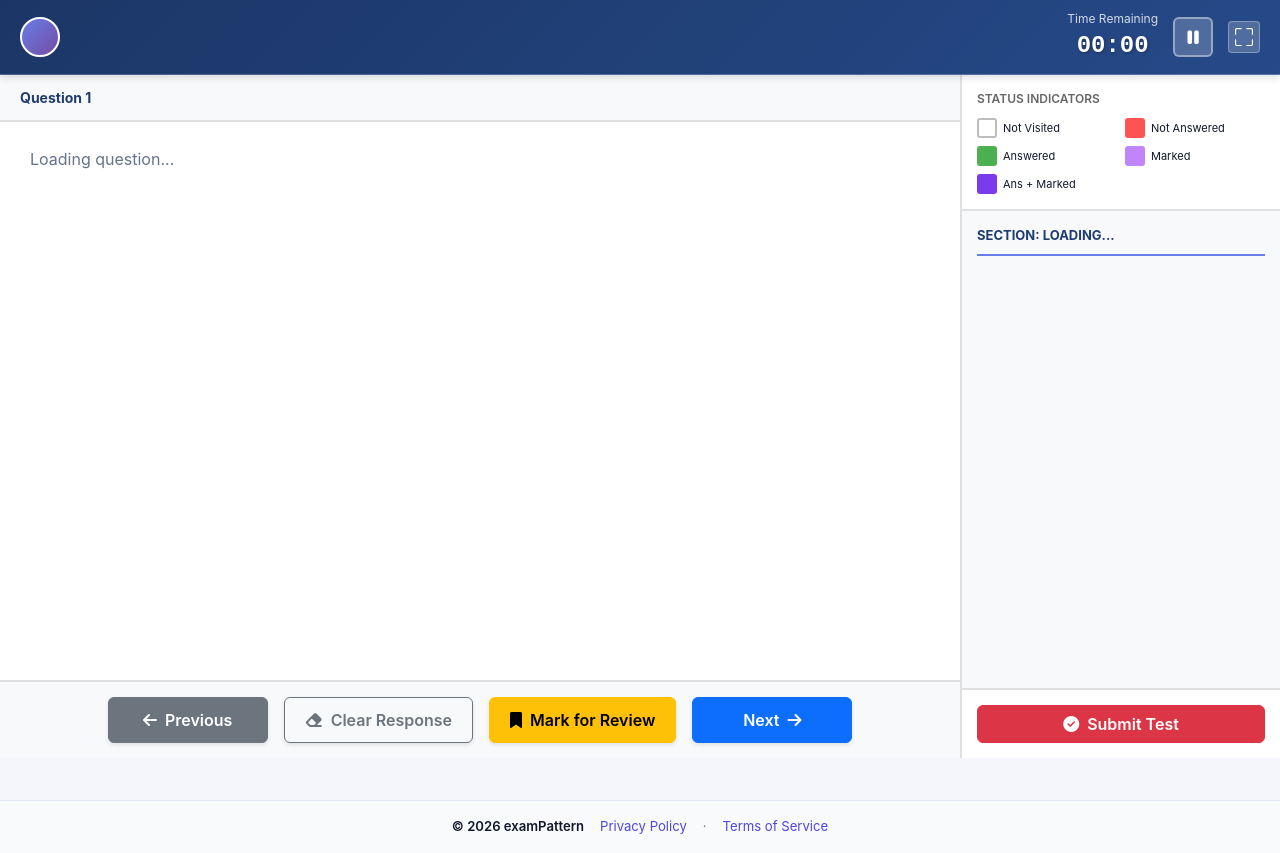
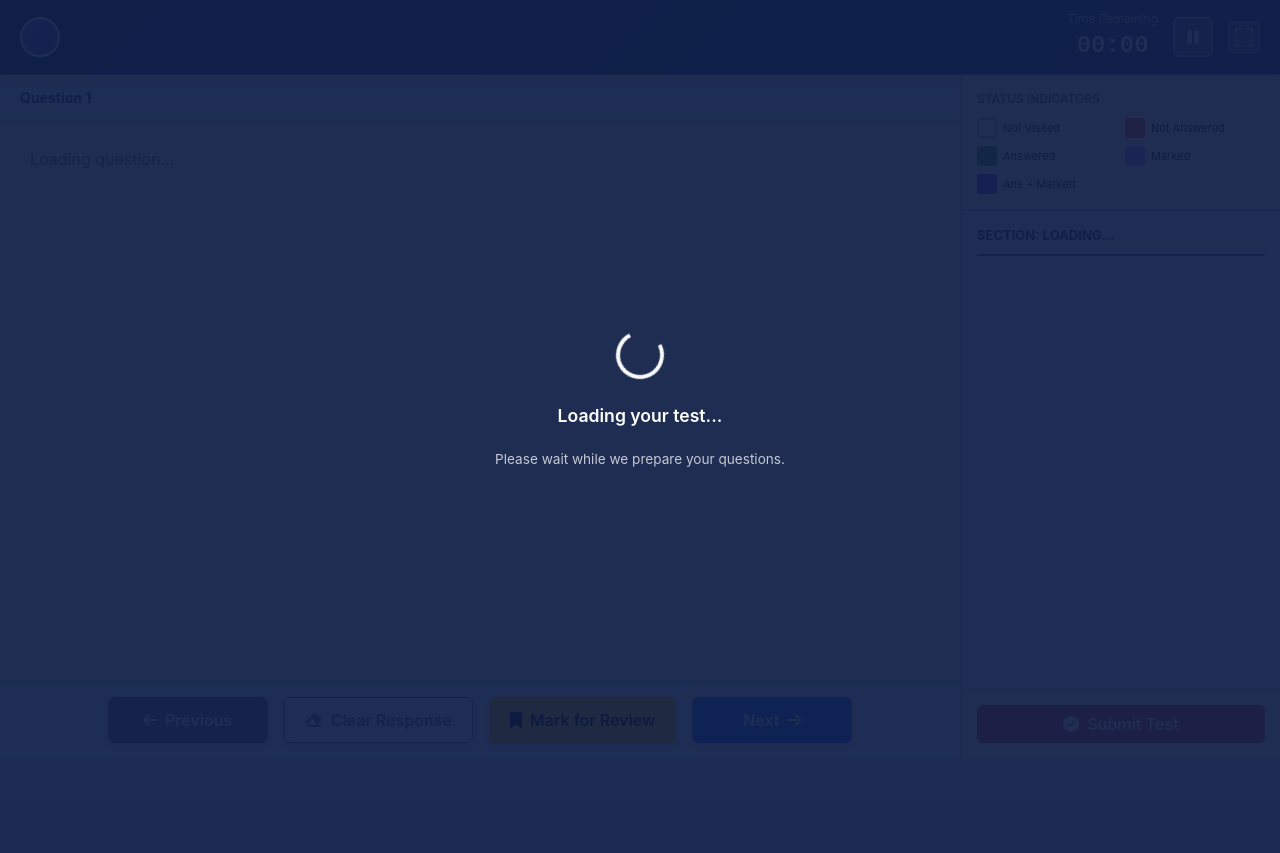
Before and after one commit to prathibhasolutions/examPattern, a Django app: template templates/test_interface.html in a window 1280 px wide. After the commit the page ends 743 px from the top, so only its background shows below. Run offline with Django 5.2, Linux system fonts and the light colour scheme; the template is opened without the code that fills it, so the values that code supplies are empty; some libraries are stand-ins or nearby versions.

Commit message:
added loading screen before starting and after submitting

```diff
--- a/static/js/test-interface.js
+++ b/static/js/test-interface.js
@@ -285,8 +285,16 @@ const testApp = {
 
       // Attach event listeners
       testApp.attachEventListeners();
+
+      // All done — hide the page-load overlay
+      const pageLoadOverlay = document.getElementById('page-load-overlay');
+      if (pageLoadOverlay) pageLoadOverlay.style.display = 'none';
     } catch (error) {
       console.error('Failed to initialize test:', error);
+
+      // Hide page-load overlay so the error toast is visible
+      const pageLoadOverlay = document.getElementById('page-load-overlay');
+      if (pageLoadOverlay) pageLoadOverlay.style.display = 'none';
 
       // Show error toast instead of alert
       const errorToast = document.createElement('div');
@@ -503,6 +511,10 @@ const testApp = {
       // Mark as submitting to prevent beforeunload warning
       testApp.isSubmitting = true;
 
+      // Show full-screen overlay so users know submission is in progress
+      const submitOverlay = document.getElementById('submit-overlay');
+      if (submitOverlay) submitOverlay.style.display = 'flex';
+
       // Record and sync time tracker before submitting
       if (window.TimeTracker && typeof window.TimeTracker.recordCurrentQuestion === 'function') {
         TimeTracker.recordCurrentQuestion();
@@ -545,6 +557,7 @@ const testApp = {
           OfflineQueue.savePendingSubmission(ATTEMPT_ID, UI.answers, Timer.remainingSeconds);
           testApp.pendingSubmitOnReconnect = true;
           testApp.isSubmitting = false;
+          if (submitOverlay) submitOverlay.style.display = 'none';
 
           const existing = document.getElementById('pending-submit-toast');
           if (existing) existing.remove();
@@ -570,6 +583,8 @@ const testApp = {
     } catch (error) {
       console.error('Failed to submit:', error);
       testApp.isSubmitting = false;
+      const submitOverlayEl = document.getElementById('submit-overlay');
+      if (submitOverlayEl) submitOverlayEl.style.display = 'none';
 
       const errorToast = document.createElement('div');
       errorToast.className = 'alert alert-danger position-fixed top-0 start-50 translate-middle-x mt-3';
--- a/templates/test_interface.html
+++ b/templates/test_interface.html
@@ -808,6 +808,26 @@
   #offline-banner.visible {
     display: block;
   }
+
+  /* Page load and submit overlays */
+  #page-load-overlay,
+  #submit-overlay {
+    position: fixed;
+    inset: 0;
+    background: rgba(15, 30, 70, 0.93);
+    z-index: 10000;
+    display: flex;
+    flex-direction: column;
+    align-items: center;
+    justify-content: center;
+    color: white;
+    text-align: center;
+    gap: 1rem;
+  }
+
+  #submit-overlay {
+    display: none;
+  }
 </style>
 {% endblock %}
 
@@ -1066,6 +1086,20 @@
   </div>
 </div>
 
+<!-- Page Load Overlay -->
+<div id="page-load-overlay">
+  <div class="spinner-border text-light" role="status" style="width: 3rem; height: 3rem;"></div>
+  <p class="mb-1 mt-2" style="font-size: 1.1rem; font-weight: 600;">Loading your test...</p>
+  <p class="mb-0" style="font-size: 0.85rem; opacity: 0.75;">Please wait while we prepare your questions.</p>
+</div>
+
+<!-- Submit Loading Overlay -->
+<div id="submit-overlay">
+  <div class="spinner-border text-light" role="status" style="width: 3rem; height: 3rem;"></div>
+  <p class="mb-1 mt-2" style="font-size: 1.1rem; font-weight: 600;">Submitting your test...</p>
+  <p class="mb-0" style="font-size: 0.85rem; opacity: 0.75;">Please wait, do not close this page.</p>
+</div>
+
 {% endblock %}
 
 {% block extra_js %}
```
Also changed, not shown: templates/test_instructions.html (+33 -0 lines).
